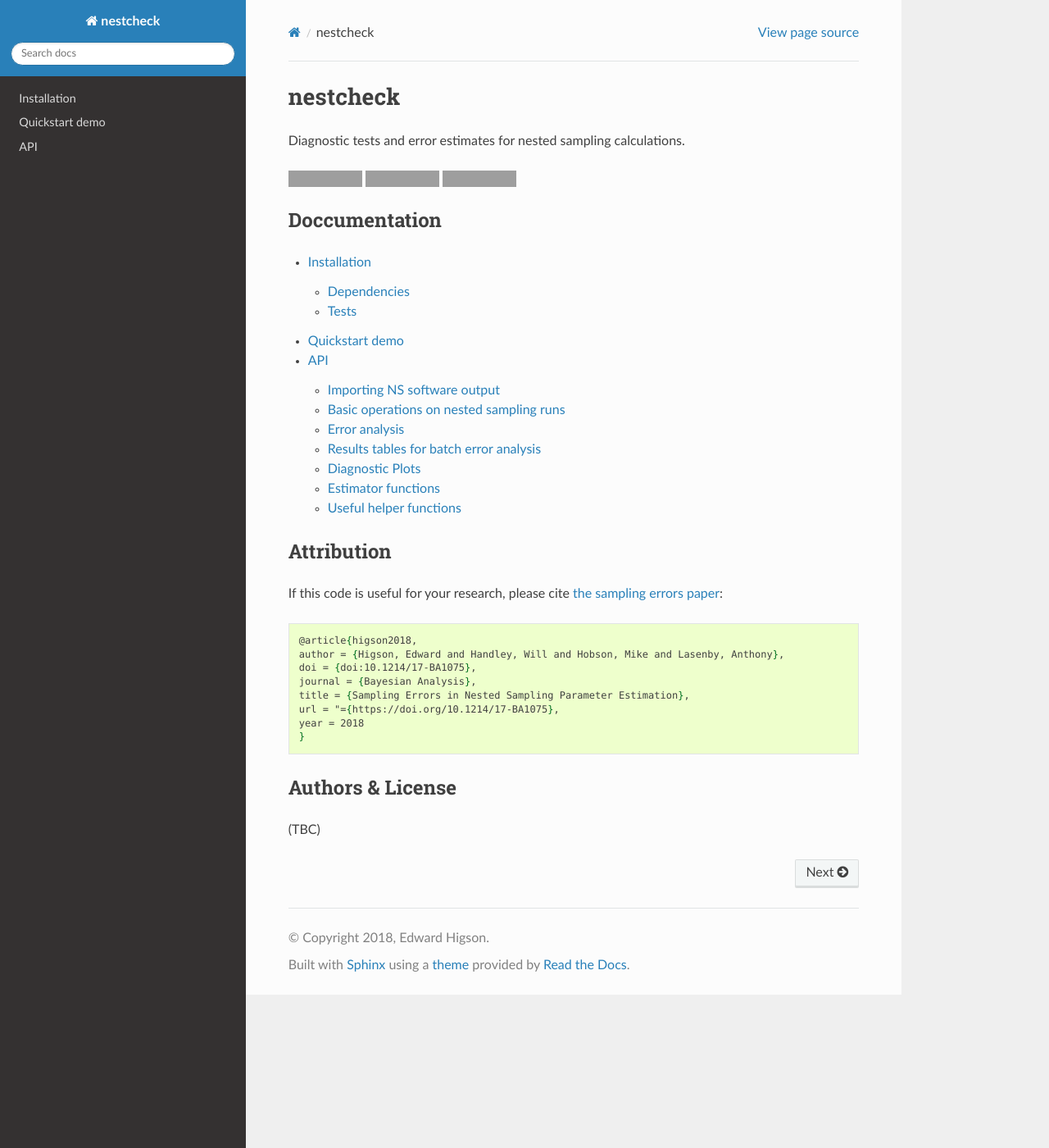
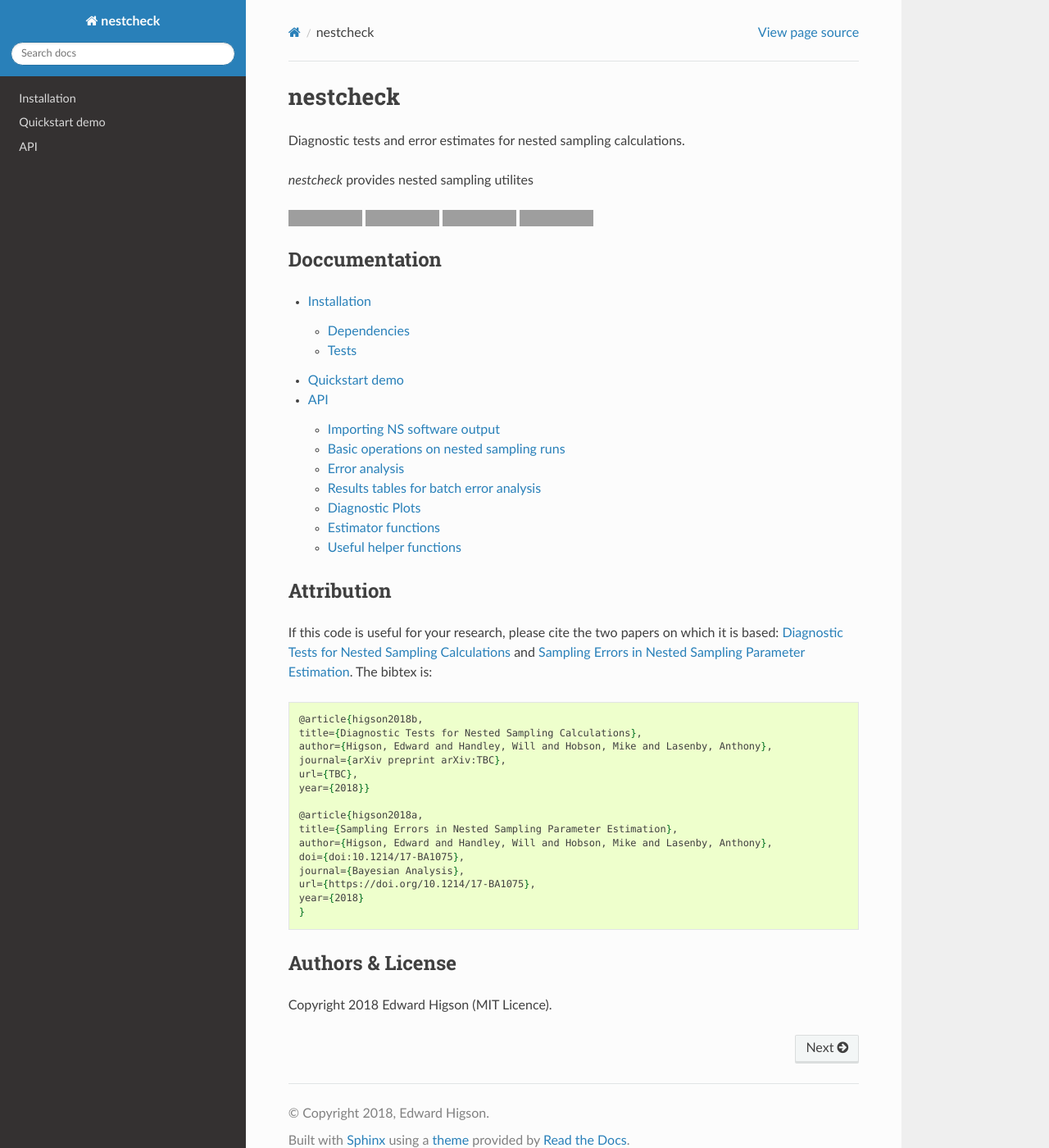
Before and after one commit to ejhigson/nestcheck, a Sphinx documentation site: the page built from docs/index.rst, in a window 1280 px wide and 1400 px high. Shown: the whole window at 82% size. Built offline with Sphinx 7.4.7 and the Read the Docs theme 2.0.0, drawn with Linux system fonts in a browser that asks for light colours; grey boxes are pictures that could not be loaded.

Commit message:
adding LICENCE

```diff
--- a/docs/index.rst
+++ b/docs/index.rst
@@ -2,6 +2,8 @@ nestcheck
 =========
 
 Diagnostic tests and error estimates for nested sampling calculations.
+
+`nestcheck` provides nested sampling utilites
 
 .. image:: https://travis-ci.org/ejhigson/nestcheck.svg?branch=master
     :target: https://travis-ci.org/ejhigson/nestcheck
@@ -9,6 +11,8 @@ Diagnostic tests and error estimates for nested sampling calculations.
 	:target: https://coveralls.io/github/ejhigson/nestcheck?branch=master
 .. image:: https://readthedocs.org/projects/nestcheck/badge/?version=latest
 	:target: http://nestcheck.readthedocs.io/en/latest/?badge=latest
+.. image:: https://img.shields.io/badge/license-MIT-blue.svg
+    :target: https://github.com/ejhigson/nestcheck/LICENSE
 
 Doccumentation
 --------------
@@ -23,22 +27,31 @@ Doccumentation
 Attribution
 -----------
 
-If this code is useful for your research, please cite `the sampling errors paper
-<https://doi.org/10.1214/17-BA1075>`_:
+If this code is useful for your research, please cite the two papers on which it is based: `Diagnostic Tests for Nested Sampling Calculations
+<https://arxiv.org/abs/TBC>`_ and
+`Sampling Errors in Nested Sampling Parameter Estimation
+<https://doi.org/10.1214/17-BA1075>`_. The bibtex is:
 
 .. code-block:: tex
 
-    @article{higson2018,
-    author = {Higson, Edward and Handley, Will and Hobson, Mike and Lasenby, Anthony},
-    doi = {doi:10.1214/17-BA1075},
-    journal = {Bayesian Analysis},
-    title = {Sampling Errors in Nested Sampling Parameter Estimation},
-    url = "={https://doi.org/10.1214/17-BA1075},
-    year = 2018
+    @article{higson2018b,
+    title={Diagnostic Tests for Nested Sampling Calculations},
+    author={Higson, Edward and Handley, Will and Hobson, Mike and Lasenby, Anthony},
+    journal={arXiv preprint arXiv:TBC},
+    url={TBC},
+    year={2018}}
+
+    @article{higson2018a,
+    title={Sampling Errors in Nested Sampling Parameter Estimation},
+    author={Higson, Edward and Handley, Will and Hobson, Mike and Lasenby, Anthony},
+    doi={doi:10.1214/17-BA1075},
+    journal={Bayesian Analysis},
+    url={https://doi.org/10.1214/17-BA1075},
+    year={2018}
     }
 
 
 Authors & License
 -----------------
 
-(TBC)
+Copyright 2018 Edward Higson (MIT Licence).
```
Also changed, not shown: README.md (+1 -0 lines), 1 other file.
